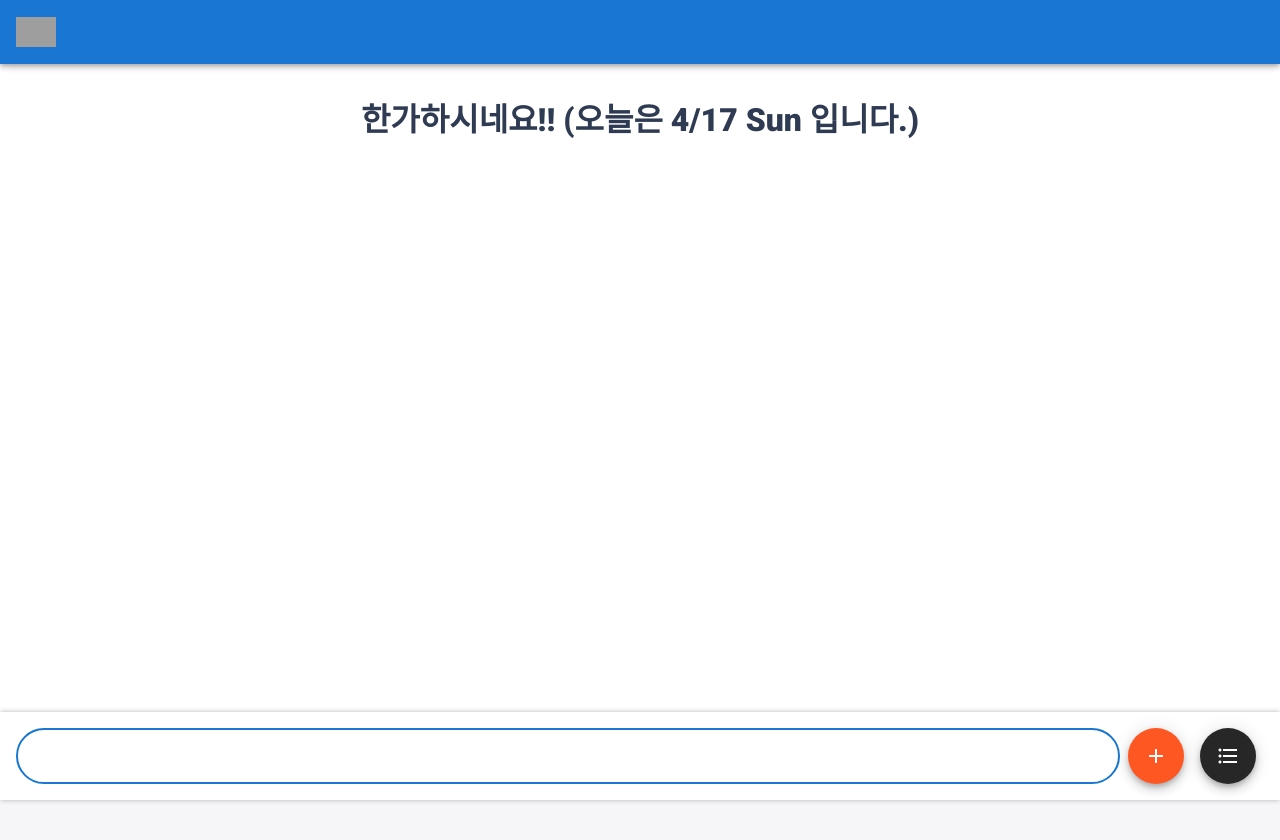
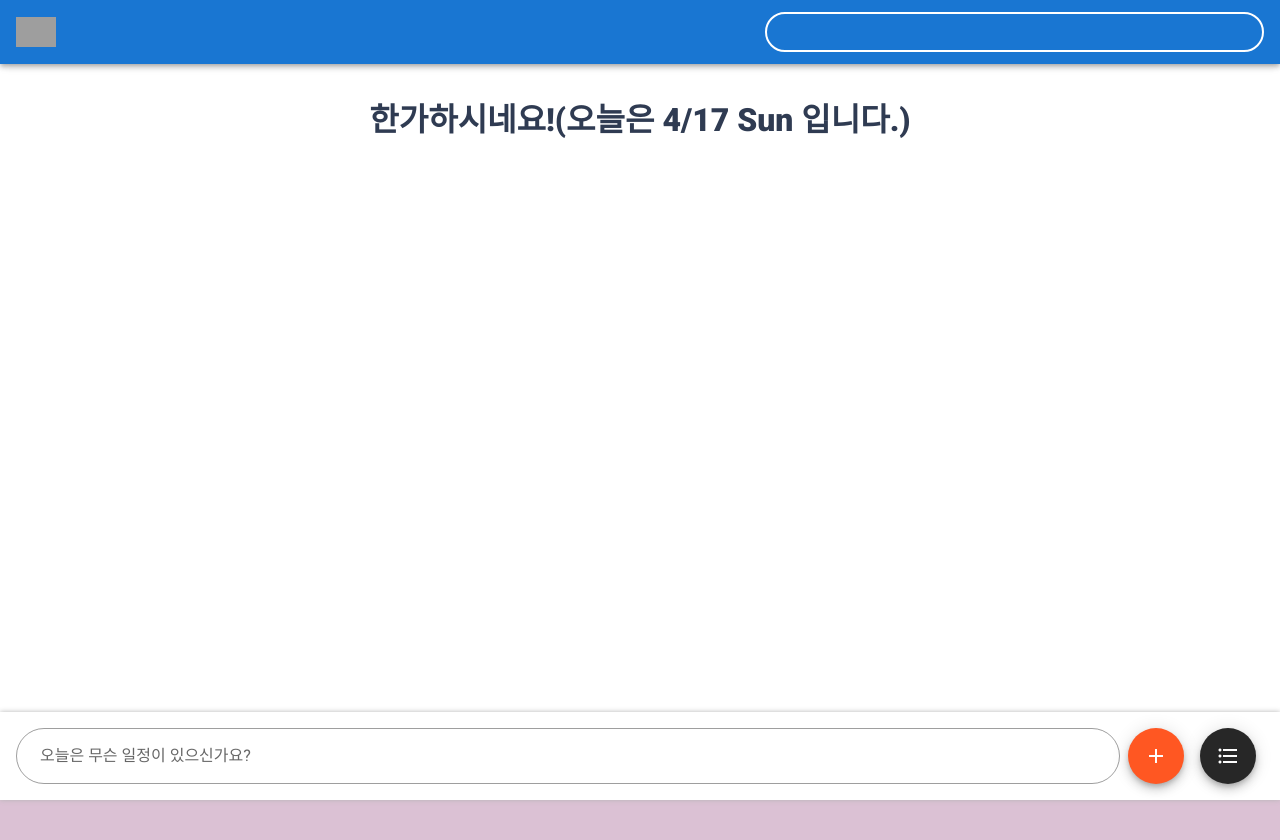
Before and after one commit to skj974600/mobile-programming-public, a Vue app in the folder vue-mobile-todo/: page / in a window 1280 px wide. Shown: the top 840 px of the page. Built offline with nearby package versions, Linux system fonts and the light colour scheme; grey boxes are pictures that could not be loaded.

Commit message:
merge search. add index search, time.

```diff
--- a/vue-mobile-todo/src/App.vue
+++ b/vue-mobile-todo/src/App.vue
@@ -11,13 +11,27 @@
           width="40"
         />
       </div>
-      <v-spacer></v-spacer>
+      <TodoSearch
+        class="search"
+        v-on:searchTodo="searchTodo"
+        v-on:removeSearched="removeSearched"
+        v-bind:searched="searchedItems"
+      />
     </v-app-bar>
 
     <v-main>
       <div class="main_wrapper">
-        <TodoHeader v-bind:propsdata="todoItems" />
+        <TodoHeader v-if="searching" v-bind:propsdata="searchedItems" />
+        <TodoHeader v-else v-bind:propsdata="todoItems" />
         <TodoList
+          v-if="searching"
+          v-bind:propsdata="searchedItems"
+          @finishTodo="finishTodo"
+          @updateTodo="updateTodo"
+          @removeTodo="removeTodo"
+        ></TodoList>
+        <TodoList
+          v-else
           v-bind:propsdata="todoItems"
           @finishTodo="finishTodo"
           @updateTodo="updateTodo"
@@ -35,6 +49,7 @@ import TodoFooter from "./components/TodoFooter.vue";
 import TodoHeader from "./components/TodoHeader.vue";
 import TodoList from "./components/TodoList.vue";
 import TodoInput from "./components/TodoInput.vue";
+import TodoSearch from "./components/TodoSearch.vue";
 
 export default {
   name: "App",
@@ -44,11 +59,14 @@ export default {
     TodoFooter,
     TodoHeader,
     TodoInput,
+    TodoSearch,
   },
 
   data() {
     return {
       todoItems: [],
+      searchedItems: [],
+      searching: false,
     };
   },
   methods: {
@@ -95,6 +113,25 @@ export default {
       localStorage.setItem("todo", JSON.stringify(this.todoItems));
     },
 
+    // 검색 기능
+    searchTodo(stat) {
+      this.searching = true;
+      this.searchedItems = this.todoItems.filter((todo) => {
+        for (let e of stat.split(" ")) {
+          if (todo.title.includes(e) || todo.memo.includes(e) || todo.index.includes(e)) {
+            return true;
+          }
+        }
+        return false;
+      });
+    },
+
+    // 검색기록 삭제
+    removeSearched() {
+      this.searching = false;
+      this.searchedItems = [];
+    },
+
     // 할 일 삭제
     removeTodo(id) {
       this.todoItems = this.todoItems.filter((item) => item.id !== id);
@@ -125,7 +162,7 @@ html {
 body {
   height: 100%;
   text-align: center;
-  background-color: #f6f6f8;
+  background-color: #dbc1d4;
 }
 #app {
   height: 100%;
@@ -145,4 +182,7 @@ body {
   -moz-box-shadow: 0px 0px 5px 0px rgba(181,181,181,1);
   box-shadow: 0px 0px 5px 0px rgba(181,181,181,1);
 }
+.search {
+  margin-left: auto;
+}
 </style>
--- a/vue-mobile-todo/src/components/TodoFooter.vue
+++ b/vue-mobile-todo/src/components/TodoFooter.vue
@@ -24,12 +24,12 @@ export default {
   width: 8.5rem;
   height: 50px;
   line-height: 50px;
-  background-color: white;
+  background-color: #f1dcff;
   border-radius: 5px;
   margin: 0 auto;
 }
 .clearAllBtn {
-  color: #e20303;
+  color: #808080;
   display: block;
 }
 </style>
--- a/vue-mobile-todo/src/components/TodoHeader.vue
+++ b/vue-mobile-todo/src/components/TodoHeader.vue
@@ -2,7 +2,7 @@
 <v-container>
   <v-row justify="center">
     <h1>{{getTodoItemsLength() > 0 ? getTodoItemsLength() + "개의 할일이 남아있어요! " : "한가하시네요! "}}</h1>
-    <h1 class="date">{{"! (오늘은 "+timestamp+" 입니다.)" }}</h1>
+    <h1 class="date">{{"(오늘은 "+timestamp+" 입니다.)" }}</h1>
   </v-row>
 </v-container>
 </template>
--- a/vue-mobile-todo/src/components/TodoInput.vue
+++ b/vue-mobile-todo/src/components/TodoInput.vue
@@ -11,6 +11,7 @@
                 v-model="newTodoItem"
                 v-on:keypress.enter="addTodoTitle"
             ></v-text-field>
+
             <!-- 제목 + 내용 입력할 수 있는 UI를 띄워주는 버튼: 입력값이 없을 때 보임 -->
             <v-btn
                 v-if="!newTodoItem"
--- a/vue-mobile-todo/src/components/TodoList.vue
+++ b/vue-mobile-todo/src/components/TodoList.vue
@@ -2,7 +2,7 @@
   <v-container>
     <transition-group class="pl-0" name="list" tag="ul">
       <!-- 상태가 todo인것만 보여줌 (v-show) -->
-      <v-card class="mb-2 " v-for="(todoItem) in propsdata" :key="todoItem.id" v-show="(todoItem.state === 'todo')">
+      <v-card shaped class="mb-2" v-for="(todoItem) in propsdata" :key="todoItem.id" v-show="(todoItem.state === 'todo')">
         <v-card-actions>
           <v-list-item class="list_item">
             <v-list-item-avatar @click="finishTodo(todoItem.id)">
--- /dev/null
+++ b/vue-mobile-todo/src/components/TodoSearch.vue
@@ -0,0 +1,56 @@
+<template>
+  <!-- search bar -->
+  <div class="searchBox">
+    <v-text-field
+      dense
+      single-line
+      outlined
+      autofocus
+      rounded
+      hide-details
+      v-model="searchStat"
+      v-on:keypress.enter="addTodoTitle"
+    >
+    </v-text-field>
+  </div>
+</template>
+
+<script>
+export default {
+  data() {
+    return {
+      showSearch: false,
+      searchStat: "",
+    };
+  },
+  watch: {
+    searchStat(stat) {
+      if (stat) {
+        this.$emit("searchTodo", stat);
+      } else {
+        this.$emit("removeSearched");
+      }
+    },
+  },
+  methods: {
+    clearSearchStat() {
+      console.log(this.searchStat);
+      this.searchStat = "";
+    },
+  },
+};
+</script>
+
+<style scoped>
+.inputBox {
+  position: fixed;
+  background-color: white;
+  width: 100%;
+  left: 0;
+  bottom: 0;
+}
+.searchBox {
+  margin-left: auto;
+  width: 40%;
+}
+</style>
```
